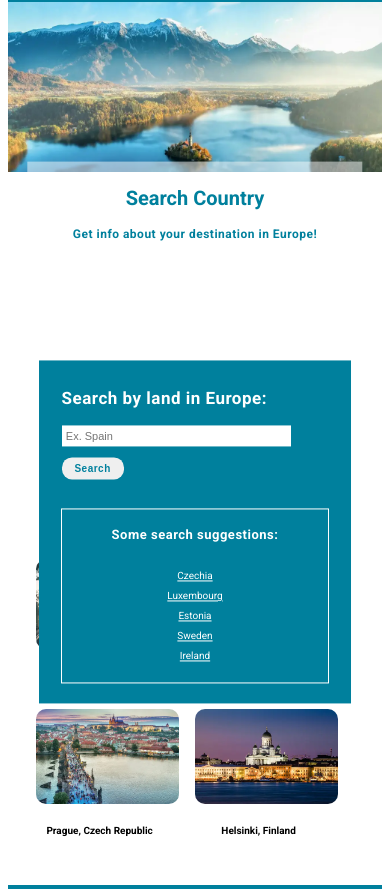
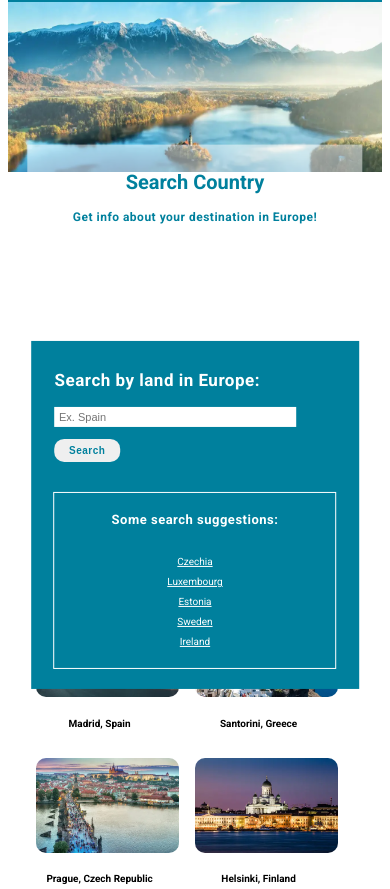
Before and after one commit to emhe2504/Dt211g-projekt, a website built with Vite: page index.html in a window 390 px wide. Shown: the part 211-1100 px from the top of the page. Built offline with nearby package versions, Linux system fonts and the light colour scheme; a web font is replaced by a local one.

Commit message:
fixa layout mobil

```diff
--- a/src/css/_base.scss
+++ b/src/css/_base.scss
@@ -263,7 +263,7 @@
         }
 
         @media only screen and (max-width: 450px) {
-            margin-top: 85%;
+            margin-top: 98%;
         }
 
         h3 {
@@ -349,7 +349,7 @@
         }
 
         @media only screen and (max-width: 450px) {
-            margin-top: 85%;
+            margin-top: 98%;
         }
 
         h3 {
--- a/src/css/_layout.scss
+++ b/src/css/_layout.scss
@@ -88,7 +88,7 @@
 
             @media only screen and (max-width: 450px) {
                 width: 70%;
-                top: 50%;
+                top: 48%;
             }
         }
     }
@@ -133,7 +133,8 @@
         }
 
         @media only screen and (max-width: 450px) {
-            top: 88%;
+            top: 86%;
+            width: 80%;
         }
 
         #search-start {
```
